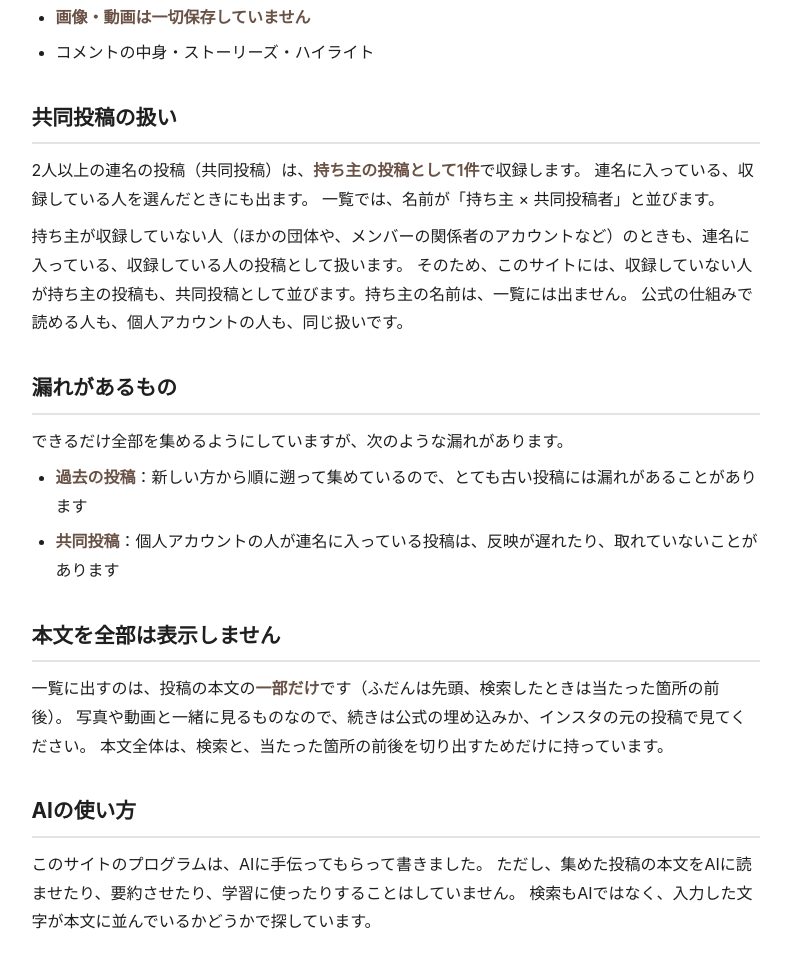
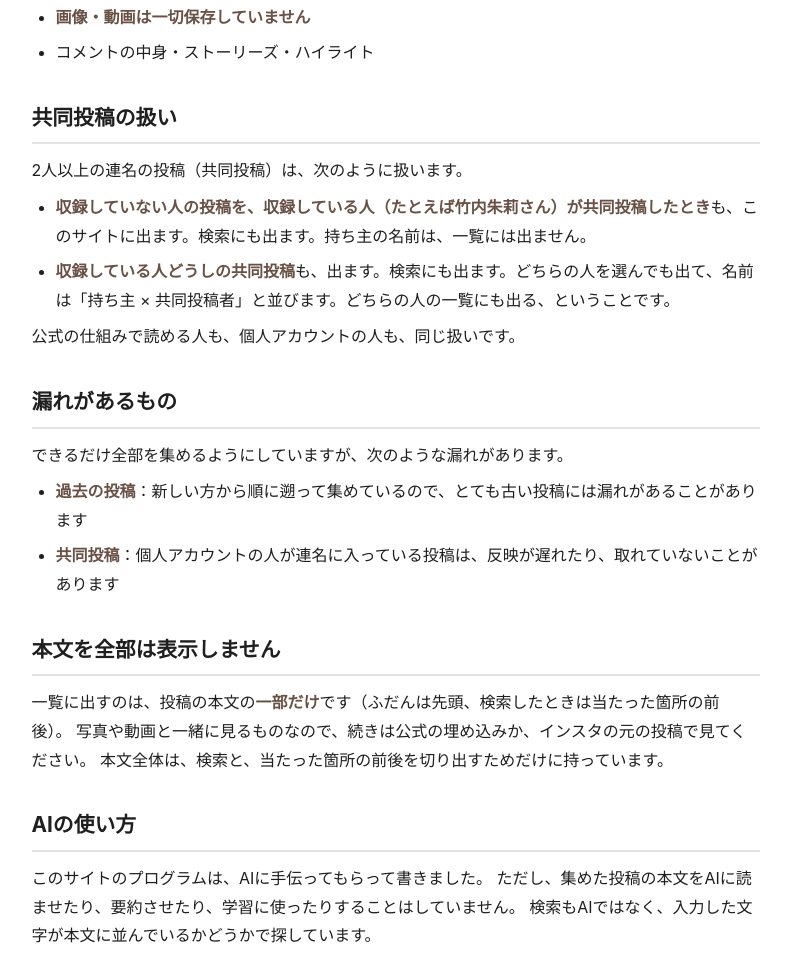
Before and after one commit to yxmxgxn/hello-insta, a plain HTML site: page public/about.html in a window 1280 px wide. Shown: the part 2631-3584 px from the top of the page, without its empty margins (237-1028 px from the left). Drawn offline with Linux system fonts and the light colour scheme; no server answers.

Commit message:
about: 共同投稿の扱いを、具体的な書き方にする (#176)
Claude-Session: https://claude.ai/code/session_01TmTpuPX6Hmy9KzGwEHBQc6

Co-authored-by: Claude <noreply@anthropic.com>

```diff
--- a/public/about.html
+++ b/public/about.html
@@ -130,13 +130,17 @@
 
   <h2>共同投稿の扱い</h2>
   <p>
-    2人以上の連名の投稿（共同投稿）は、<strong>持ち主の投稿として1件</strong>で収録します。
-    連名に入っている、収録している人を選んだときにも出ます。
-    一覧では、名前が「持ち主 × 共同投稿者」と並びます。
+    2人以上の連名の投稿（共同投稿）は、次のように扱います。
   </p>
+  <ul>
+    <li>
+      <strong>収録していない人の投稿を、収録している人（たとえば竹内朱莉さん）が共同投稿したとき</strong>も、このサイトに出ます。検索にも出ます。持ち主の名前は、一覧には出ません。
+    </li>
+    <li>
+      <strong>収録している人どうしの共同投稿</strong>も、出ます。検索にも出ます。どちらの人を選んでも出て、名前は「持ち主 × 共同投稿者」と並びます。どちらの人の一覧にも出る、ということです。
+    </li>
+  </ul>
   <p>
-    持ち主が収録していない人（ほかの団体や、メンバーの関係者のアカウントなど）のときも、連名に入っている、収録している人の投稿として扱います。
-    そのため、このサイトには、収録していない人が持ち主の投稿も、共同投稿として並びます。持ち主の名前は、一覧には出ません。
     公式の仕組みで読める人も、個人アカウントの人も、同じ扱いです。
   </p>
 
```
